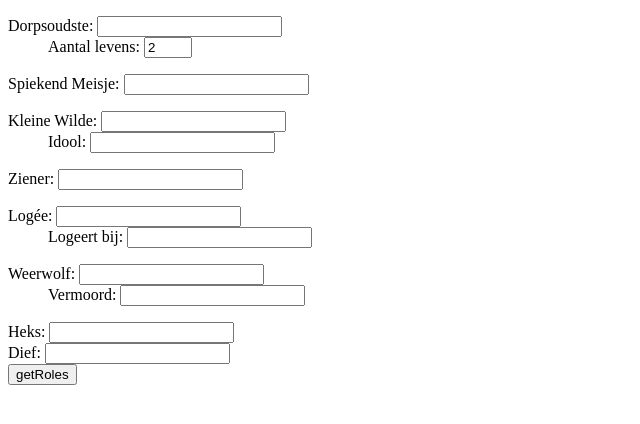
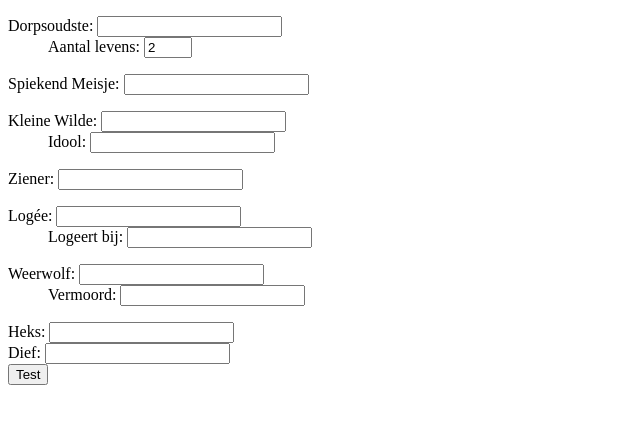
Before and after one commit to Woud0/Woud0.github.io, a plain HTML site: page meerwolven/html/meerwolven.html in a window 1280 px wide. Shown: the full height of the page, 0-640 px from the left. Drawn offline with Linux system fonts and the light colour scheme.

Commit message:
button test

```diff
--- a/meerwolven/html/meerwolven.html
+++ b/meerwolven/html/meerwolven.html
@@ -89,7 +89,7 @@
         </div>
 
         <div>
-            <input type="button" value="getRoles">
+            <button onclick="getCurrentRoles()">Test</button>
         </div>
     </div>
     <script src="../js/script.js"></script>
--- a/meerwolven/js/script.js
+++ b/meerwolven/js/script.js
@@ -13,4 +13,5 @@ function getCurrentRoles() {
     vermoord = document.getElementById("vermoord").value;
     heks = document.getElementById("heks").value;
     dief = document.getElementById("dief").value;
+    console.log("gelukt")
 }
```
